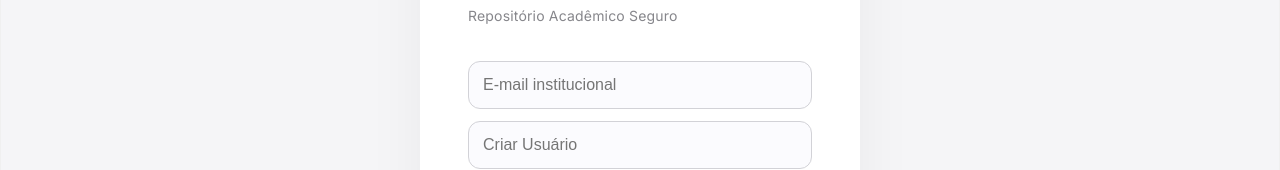
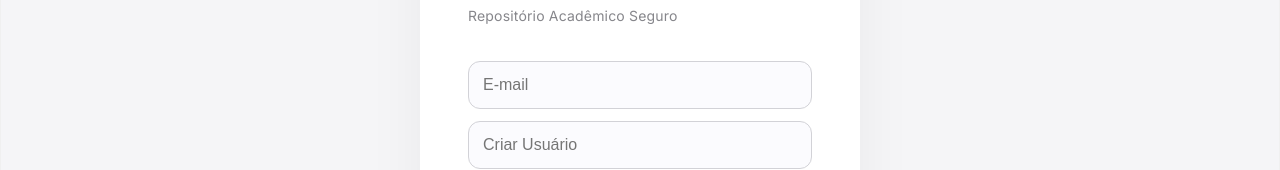
Before and after one commit to condutasmedicina-hue/vitejs-vite-ubfsdvun, a React (Vite) app: page / in a window 1280 px wide. Both pictures are taken after a click on the element "Cadastre-se Grátis". Shown: the part 291-461 px from the top of the page. Built offline with nearby package versions, Linux system fonts and the light colour scheme.

Commit message:
sem email

```diff
--- a/src/App.tsx
+++ b/src/App.tsx
@@ -429,7 +429,7 @@ export default function App() {
             <form onSubmit={handleAuthSubmit}>
               {isRegistering ? (
                 <>
-                  <input className="apple-input" type="email" placeholder="E-mail institucional" onChange={e => setAuthEmail(e.target.value)} required />
+                  <input className="apple-input" type="email" placeholder="E-mail" onChange={e => setAuthEmail(e.target.value)} required />
                   <input className="apple-input" type="text" placeholder="Criar Usuário" onChange={e => setAuthUsername(e.target.value)} required />
                 </>
               ) : (
```
